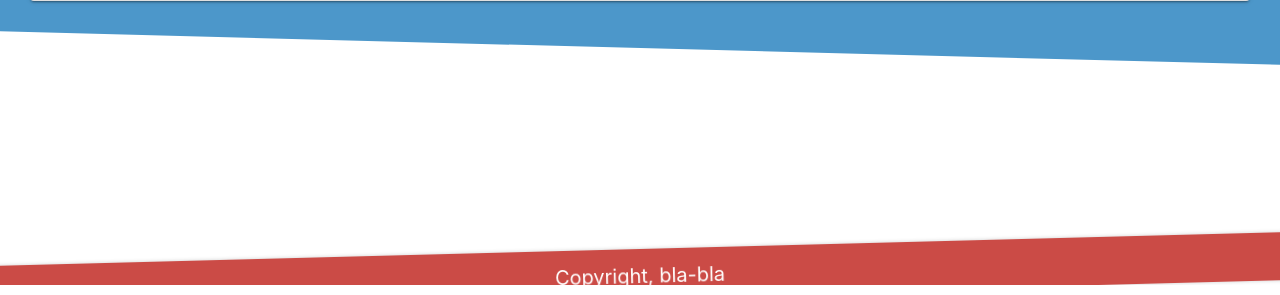
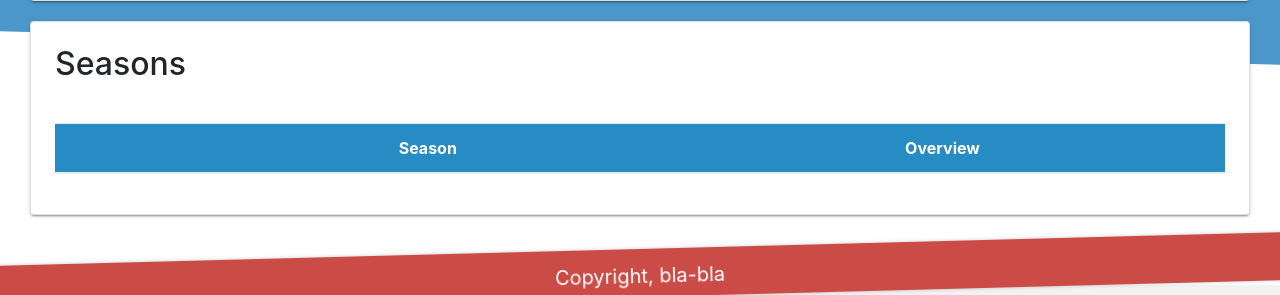
Before and after one commit to CodecoolGlobal/codecool-series-python-meis91, a Flask app: template templates/show.html in a window 1280 px wide. Shown: the part 515-810 px from the top of the page. Run offline with Flask 2, Linux system fonts and the light colour scheme; the template is opened without the code that fills it, so the values that code supplies are empty; some libraries are stand-ins or nearby versions.

Commit message:
all normal tasks solved

```diff
--- a/main.py
+++ b/main.py
@@ -48,7 +48,9 @@ def show(id):
     if yt_link:
         yt_link = yt_link.replace("watch?v=", "embed/")
         show["trailer"] = yt_link
-    return render_template('show.html', show=show)
+    seasons = queries.get_season(id)
+    print(seasons)
+    return render_template('show.html', show=show, seasons=seasons)
 
 
 
--- a/templates/show.html
+++ b/templates/show.html
@@ -35,6 +35,28 @@
                 <p><b>Actors: </b>&nbsp;{{ show.actors }}</p>
             </div>
         </div>
+    <div class="card">
+    <h2>Seasons</h2>
+    <br>
+      <table class="table table-sortable">
+        <thead>
+            <tr>
+                <th></th>
+                <th>Season</th>
+                <th>Overview</th>
+            </tr>
+        </thead>
+        <tbody>
+            {% for season in seasons %}
+            <tr>
+                <td>{{ season.season_number }}</td>
+                <td>{{ season.title }}</td>
+                <td>{{season.overview }}</td>
+            </tr>
+        {% endfor %}
+        </tbody>
+      </table>
+    </div>
 {% endblock %}
 
 {% block script %}
```
Also changed, not shown: data/queries.py (+11 -0 lines).
